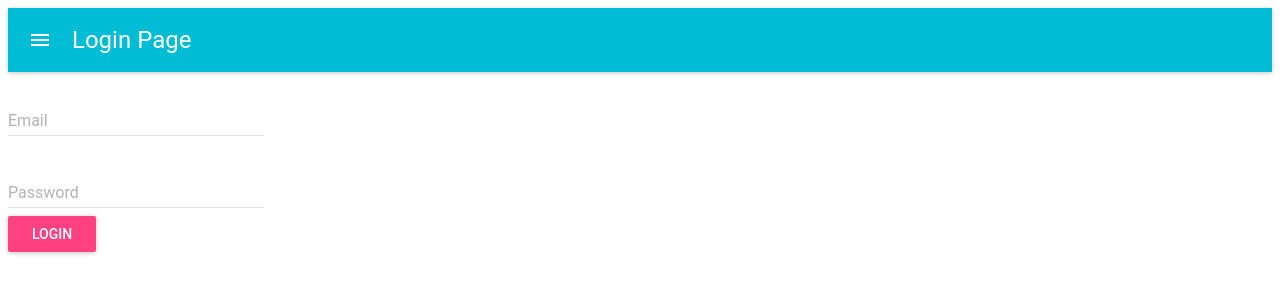
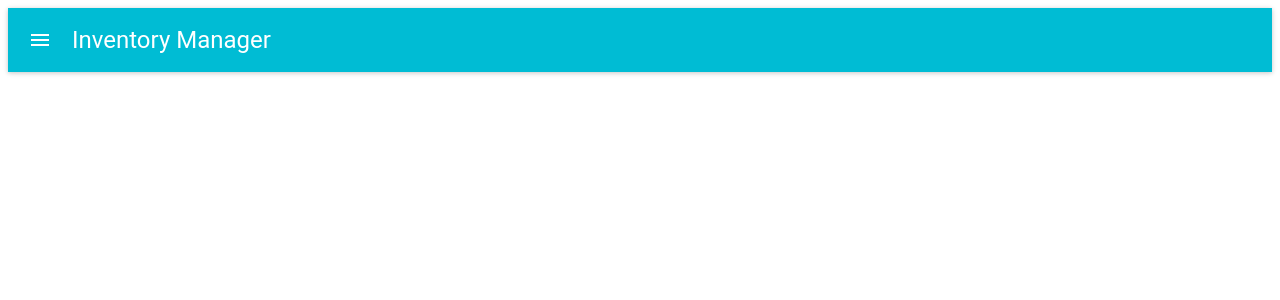
Before and after one commit to chlloyd/inventory-manager-old, a React (Create React App) app in the folder inventory-manager-client/: page / in a window 1280 px wide. Shown: the top 300 px of the page. Built offline with nearby package versions, Linux system fonts and the light colour scheme; what webfontloader would draw is missing.

Commit message:
Empty page works

```diff
--- a/inventory-manager-client/src/App.js
+++ b/inventory-manager-client/src/App.js
@@ -1,10 +1,10 @@
 import React from 'react';
 import MuiThemeProvider from 'material-ui/styles/MuiThemeProvider';
-import LoginPage from "./pages/login";
+import EmptyPage from "./pages/empty";
 
 const App = () => (
   <MuiThemeProvider>
-    <LoginPage />
+    <EmptyPage />
   </MuiThemeProvider>
 );
 
--- a/inventory-manager-client/src/pages/empty.js
+++ b/inventory-manager-client/src/pages/empty.js
@@ -11,6 +11,7 @@ class Empty extends Component {
         );
     }
 }
+
 
 export default Empty;
 
```
